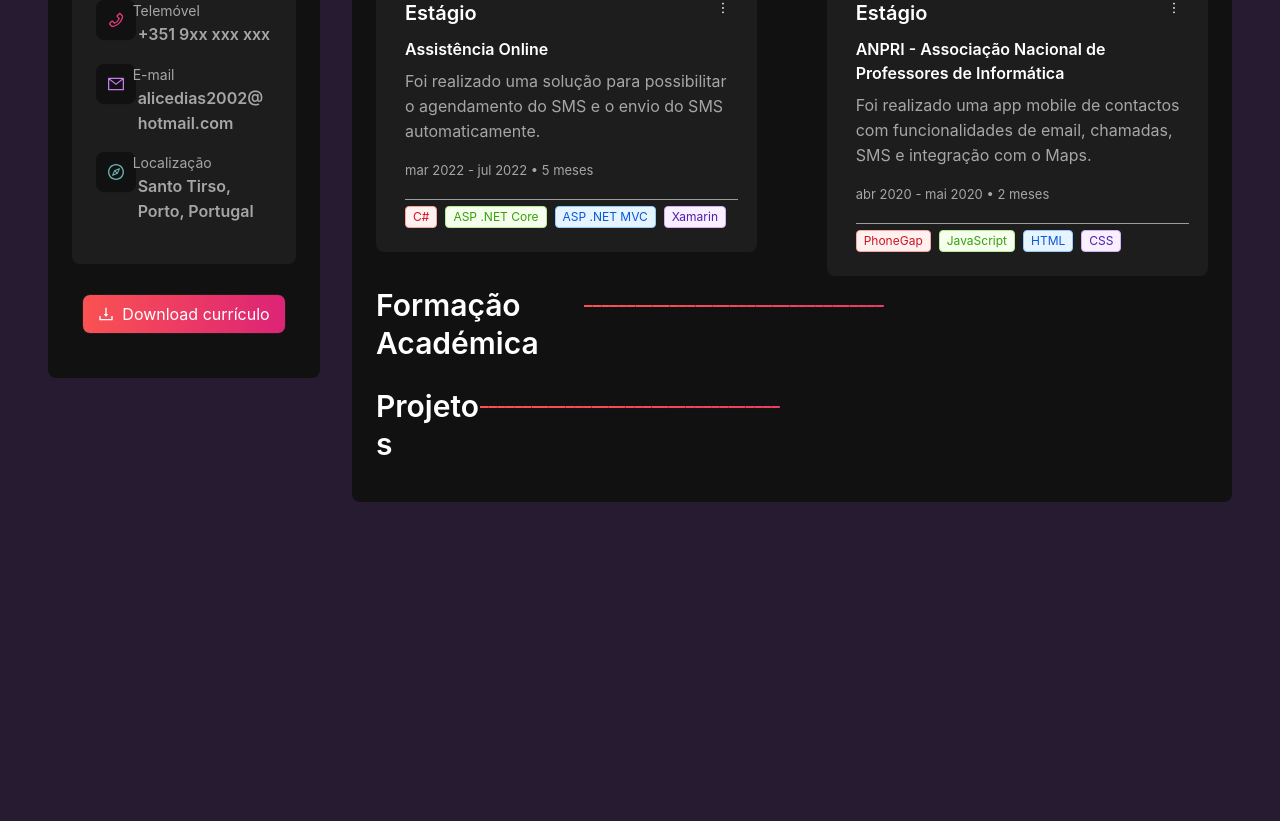
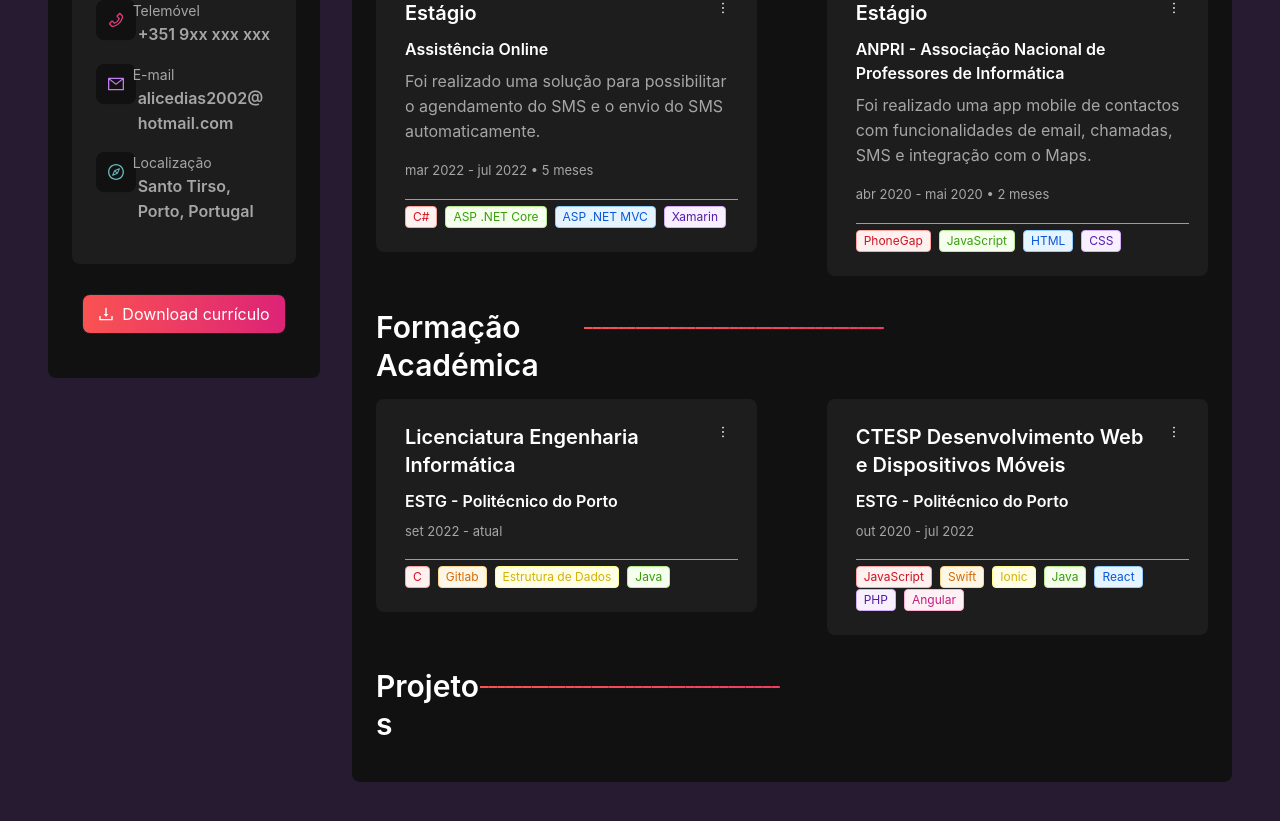
Before and after one commit to heyliceeee/cv_v2, a React (Create React App) app in the folder cv/: page / in a window 1280 px wide. Shown: the part 489-1310 px from the top of the page. Before the commit the page ends 1031 px from the top, so only its background shows below. Built offline with nearby package versions, Linux system fonts and the light colour scheme.

Commit message:
💄 feat: Estilizaçao CSS da formação académica

```diff
--- a/cv/src/components/maincontent/EducationContainer.js
+++ b/cv/src/components/maincontent/EducationContainer.js
@@ -1,8 +1,9 @@
 import React from 'react'
 
-import '../../styles/maincontent/AboutContainer.css'
+import '../../styles/maincontent/EducationContainer.css'
 
-import { Row, Typography, Col } from 'antd'
+import { Row, Typography, Col, Card, Divider, Tag, Button  } from 'antd'
+import { MoreOutlined } from '@ant-design/icons';
 
 const { Paragraph, Title } = Typography;
 
@@ -21,8 +22,85 @@ const EducationContainer = () => {
       </Row>
 
       <Row>
+      <Col className='gutter-row' span={11} gutter={{xs: 8, sm: 16, md: 24, lg: 32}}>
+            <Card className='education'>
+              <Row>
+                <Col className='gutter-row' span={22} align="left">
+                  <Title id='title4' level={4}>Licenciatura Engenharia Informática</Title>
+                </Col>
 
+                <Col className='gutter-row' span={2} align="right">
+                  <Button id="btn" size='small' href='#'><MoreOutlined /></Button>
+                </Col>
+              </Row>
+
+              <Row>
+                <Col className='gutter-row' span={24}>
+                  <Title id='title4' level={5}>ESTG - Politécnico do Porto</Title>
+                </Col>
+              </Row>
+
+              <Row>
+                <Col className='gutter-row' span={24}>
+                  <Paragraph id='paragraph2'>set 2022 - atual</Paragraph>
+                </Col>
+              </Row>
+
+              <Row>
+                <Divider />
+                <Col id='colTags' className='gutter-row' span={24} align="left">
+                  <Tag color="red">C</Tag>
+                  <Tag color="orange">Gitlab</Tag>
+                  <Tag color="yellow">Estrutura de Dados</Tag>
+                  <Tag color="green">Java</Tag>
+                </Col>
+              </Row>
+            </Card>
+        </Col>
+
+        <Col className='gutter-row' span={2} gutter={{xs: 8, sm: 16, md: 24, lg: 32}}></Col>
+
+        <Col className='gutter-row' span={11} gutter={{xs: 8, sm: 16, md: 24, lg: 32}}>
+            <Card className='education'>
+              <Row>
+                <Col className='gutter-row' span={22} align="left">
+                  <Title id='title4' level={4}>CTESP Desenvolvimento Web e Dispositivos Móveis</Title>
+                </Col>
+
+                <Col className='gutter-row' span={2} align="right">
+                  <Button id="btn" size='small' href='#'><MoreOutlined /></Button>
+                </Col>
+              </Row>
+
+              <Row>
+                <Col className='gutter-row' span={24}>
+                  <Title id='title4' level={5}>ESTG - Politécnico do Porto</Title>
+                </Col>
+              </Row>
+
+              <Row>
+                <Col className='gutter-row' span={24}>
+                  <Paragraph id='paragraph2'>out 2020 - jul 2022</Paragraph>
+                </Col>
+              </Row>
+
+              <Row>
+                <Divider />
+                <Col id='colTags' className='gutter-row' span={24} align="left">
+                  <Tag color="red">JavaScript</Tag>
+                  <Tag color="orange">Swift</Tag>
+                  <Tag color="yellow">Ionic</Tag>
+                  <Tag color="green">Java</Tag>
+                  <Tag color="blue">React</Tag>
+                  <Tag color="purple">PHP</Tag>
+                  <Tag color="magenta">Angular</Tag>
+                </Col>
+              </Row>
+            </Card>
+         </Col>
       </Row>
+
+      <br/>
     </>
   )
 }
--- a/cv/src/components/maincontent/ExperienceContainer.js
+++ b/cv/src/components/maincontent/ExperienceContainer.js
@@ -2,7 +2,7 @@ import React from 'react'
 
 import '../../styles/maincontent/ExperienceContainer.css'
 
-import { Row, Typography, Col, Card, Image, Divider, Tag, Button } from 'antd'
+import { Row, Typography, Col, Card, Divider, Tag, Button } from 'antd'
 import { MoreOutlined } from '@ant-design/icons';
 
 const { Paragraph, Title } = Typography;
@@ -107,6 +107,8 @@ const ExperienceContainer = () => {
             </Card>
         </Col>
       </Row>
+
+      <br/>
     </>
   )
 }
--- a/cv/src/styles/maincontent/EducationContainer.css
+++ b/cv/src/styles/maincontent/EducationContainer.css
@@ -0,0 +1,50 @@
+.education {
+    background-color: #1d1d1d;
+    border: #111;
+
+    .ant-divider {
+        background-color: #a6a6a6;
+        margin: 5px;
+    }
+}
+
+#title {
+    color: #fff;
+    margin-top: 10px;
+}
+
+#title4 {
+    color: #fff;
+    margin-top: 0px;
+    margin-left: 5px;
+}
+
+#gradient {
+    background: linear-gradient(90deg, rgba(250,82,82,1) 0%, rgba(221,36,118,1) 98%);
+    -webkit-background-clip: text;
+    -webkit-text-fill-color: transparent;
+    font-weight: bold;
+    font-size: large;
+}
+
+#paragraph {
+    color: #a6a6a6;
+    margin-left: 5px;
+}
+
+#colTags {
+    margin-left: 5px;
+}
+
+#btn {
+    margin: -5px;
+    background-color: #1d1d1d;
+    border-color: #1d1d1d;
+    color: #fff;
+}
+
+#paragraph2 {
+    color: #a6a6a6;
+    margin-left: 5px;
+    font-size: 13px;
+}
--- a/cv/src/styles/maincontent/ExperienceContainer.css
+++ b/cv/src/styles/maincontent/ExperienceContainer.css
@@ -32,10 +32,6 @@
     margin-left: 5px;
 }
 
-#cardFooter {
-    background-color: #a6a6a6;
-}
-
 #colTags {
     margin-left: 5px;
 }
```
